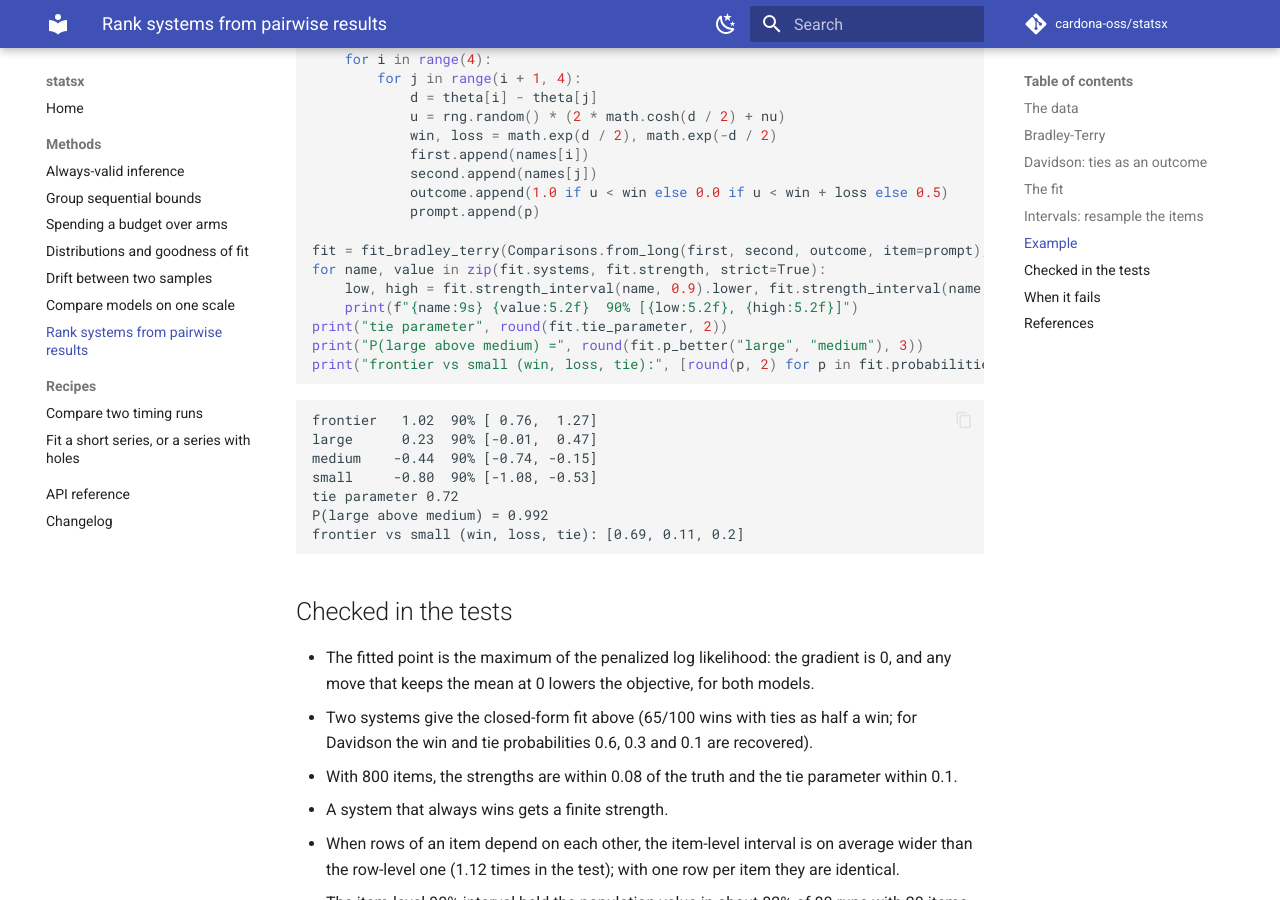
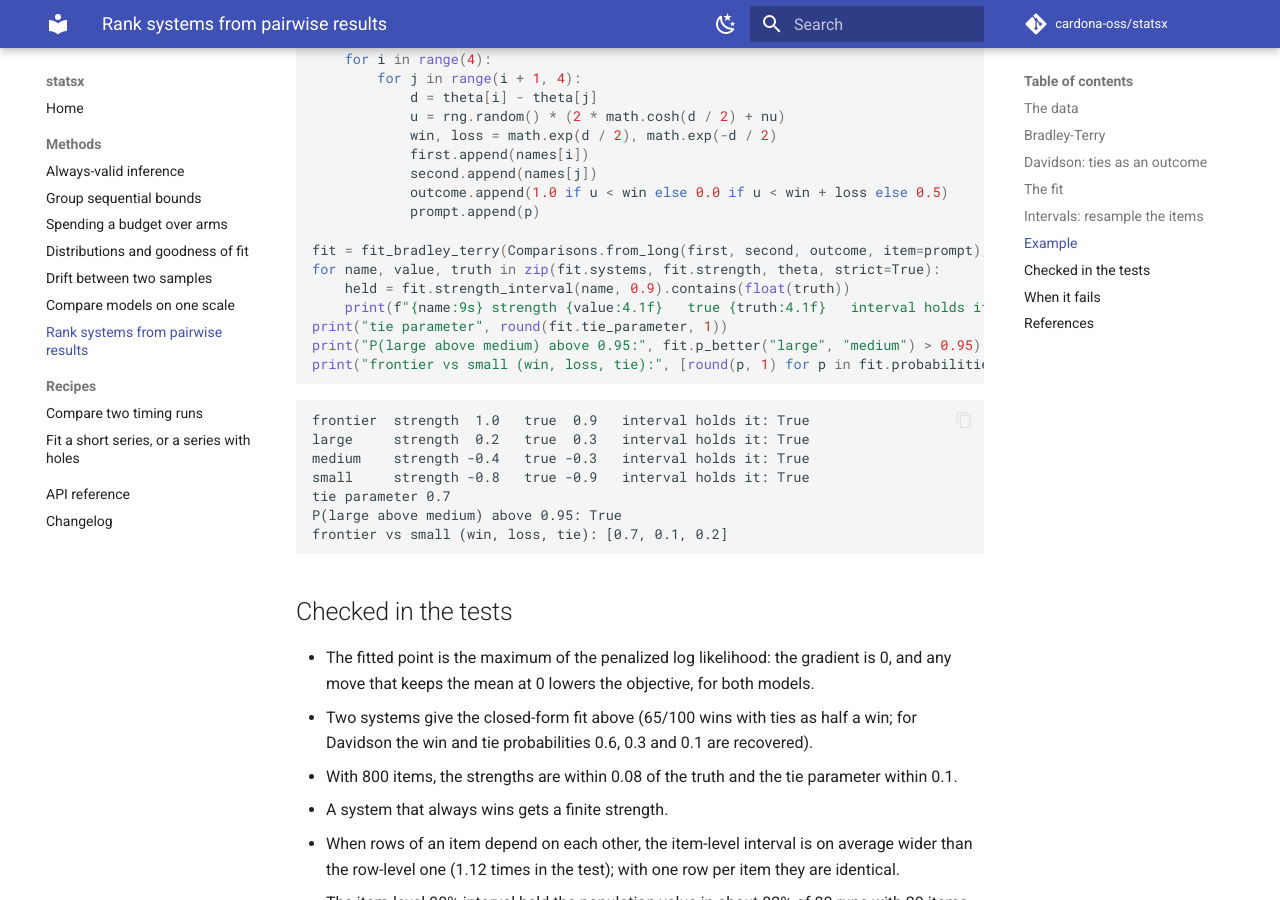
Before and after one commit to jorgeecardona/statsx, an MkDocs documentation site: the page built from docs/methods/pairwise.md, in a window 1280 px wide and 900 px high, scrolled down 2059 px. Built offline with MkDocs 1.6.1 and Material for MkDocs 9.7.7, drawn with Linux system fonts in a browser that asks for light colours; comment, search, counter and statistics services are not loaded.

Commit message:
pairwise docs: print values that do not depend on the last rounded digit

````diff
--- a/docs/methods/pairwise.md
+++ b/docs/methods/pairwise.md
@@ -92,22 +92,22 @@ for p in range(40):
             prompt.append(p)
 
 fit = fit_bradley_terry(Comparisons.from_long(first, second, outcome, item=prompt), seed=1)
-for name, value in zip(fit.systems, fit.strength, strict=True):
-    low, high = fit.strength_interval(name, 0.9).lower, fit.strength_interval(name, 0.9).upper
-    print(f"{name:9s} {value:5.2f}  90% [{low:5.2f}, {high:5.2f}]")
-print("tie parameter", round(fit.tie_parameter, 2))
-print("P(large above medium) =", round(fit.p_better("large", "medium"), 3))
-print("frontier vs small (win, loss, tie):", [round(p, 2) for p in fit.probabilities("frontier", "small")])
+for name, value, truth in zip(fit.systems, fit.strength, theta, strict=True):
+    held = fit.strength_interval(name, 0.9).contains(float(truth))
+    print(f"{name:9s} strength {value:4.1f}   true {truth:4.1f}   interval holds it: {held}")
+print("tie parameter", round(fit.tie_parameter, 1))
+print("P(large above medium) above 0.95:", fit.p_better("large", "medium") > 0.95)
+print("frontier vs small (win, loss, tie):", [round(p, 1) for p in fit.probabilities("frontier", "small")])
 ```
 
 ```text
-frontier   1.02  90% [ 0.76,  1.27]
-large      0.23  90% [-0.01,  0.47]
-medium    -0.44  90% [-0.74, -0.15]
-small     -0.80  90% [-1.08, -0.53]
-tie parameter 0.72
-P(large above medium) = 0.992
-frontier vs small (win, loss, tie): [0.69, 0.11, 0.2]
+frontier  strength  1.0   true  0.9   interval holds it: True
+large     strength  0.2   true  0.3   interval holds it: True
+medium    strength -0.4   true -0.3   interval holds it: True
+small     strength -0.8   true -0.9   interval holds it: True
+tie parameter 0.7
+P(large above medium) above 0.95: True
+frontier vs small (win, loss, tie): [0.7, 0.1, 0.2]
 ```
 
 ## Checked in the tests
````
